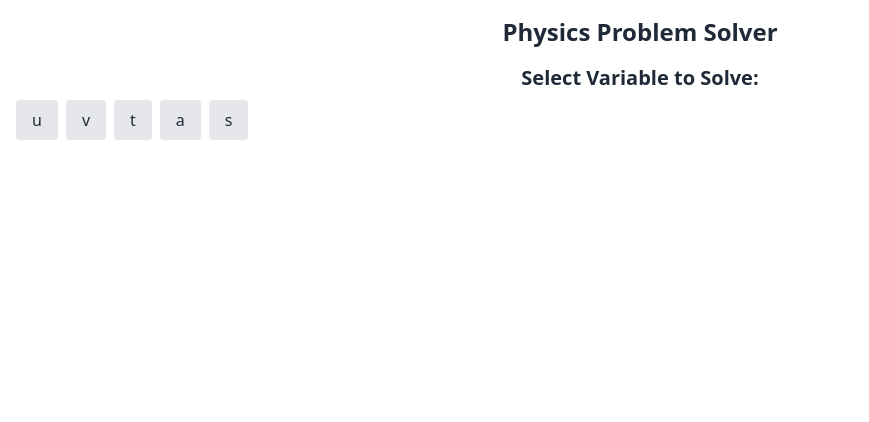
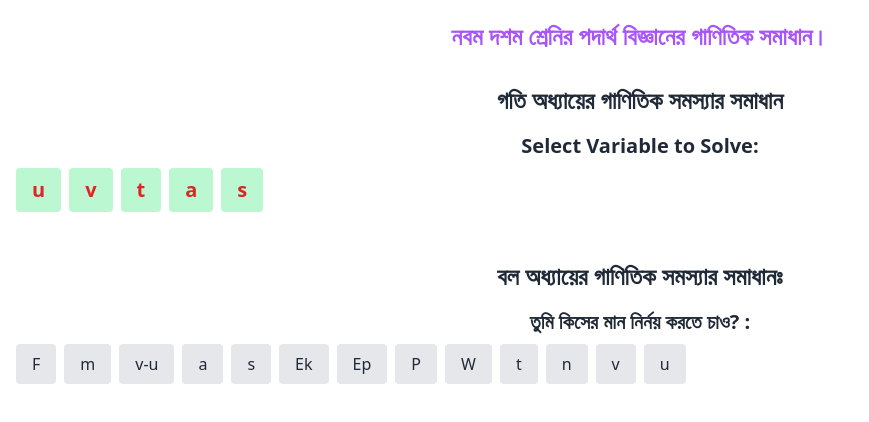
Before and after one commit to almubin78/Physics-Problems-solving-website, a React (Create React App) app: page / in a window 1280 px wide. Shown: the top 422 px of the page, without its empty margins (0-869 px from the left). Built offline with nearby package versions, Linux system fonts and the light colour scheme.

Commit message:
add dynamic placeholder

```diff
--- a/src/App.js
+++ b/src/App.js
@@ -1,6 +1,7 @@
 
 import './App.css';
-import PhysicsCalculator from './chapterBased/Motion/PhysicsCalculator';
+import ForceCalculator from './chapterBased/Force/ForceCalculator';
+import MotionCalculator from './chapterBased/Motion/MotionCalculator';
 
 
 function App() {
@@ -8,7 +9,9 @@ function App() {
 
   return (
     <div className="App">
-      <PhysicsCalculator/>
+      <h1 className="text-2xl mt-5 font-bold text-purple-500 mb-4"> নবম দশম শ্রেনির পদার্থ বিজ্ঞানের গাণিতিক সমাধান। </h1>
+      <MotionCalculator/>
+      <ForceCalculator/>
     </div>
   );
 }
--- a/src/chapterBased/Force/ForceCalculator.js
+++ b/src/chapterBased/Force/ForceCalculator.js
@@ -2,40 +2,40 @@ import React, { useState } from 'react';
 
 const ForceCalculator = () => {
   // State variables
-  const [variableToSolve, setVariableToSolve] = useState(""); // Variable to solve (e.g., 's')
-  const [selectedLaw, setSelectedLaw] = useState(""); // Selected law (e.g., 's = ut + 0.5 * a * t^2')
+  const [variableToSolve, setVariableToSolve] = useState(''); // Variable to solve (e.g., 'F')
+  const [selectedLaw, setSelectedLaw] = useState(''); // Selected law (e.g., 'F = ma')
   const [inputValues, setInputValues] = useState({}); // Input values for the selected law
   const [result, setResult] = useState(null); // Calculated result
 
   // Available variables and their corresponding laws
-  const variables = ["F", "m", "v-u", "a", "s","Ek","Ep","P","W","t",'n',"v","u"];
+  const variables = ['F', 'm', 'v-u', 'a', 's', 'Ek', 'Ep', 'P', 'W', 't', 'n', 'v', 'u'];
   const laws = {
     F: [
       {
-        formula: "F = ma",
-        inputs: ["m", "a"],
-        resultInfo: "Final Result for F (force) is:",
-        unit: "N",
+        formula: 'F = ma',
+        inputs: ['m', 'a'],
+        resultInfo: 'Final Result for F (force) is:',
+        unit: 'N',
       },
       {
-        formula: "F = m(v-u)/t",
-        inputs: ["m", "v",'u', "t"],
-        resultInfo: "Final Result for F is:",
-        unit: "N",
+        formula: 'F = m(v-u)/t',
+        inputs: ['m', 'v', 'u', 't'],
+        resultInfo: 'Final Result for F is:',
+        unit: 'N',
       },
       {
-        formula: "F = m(v-u)/t (বেগের পরিবর্তনের v-u  উল্লেখ থাকে। )",
-        inputs: ["m", "v-u", "t"],
-        resultInfo: "Final Result for F is:",
-        unit: "N",
-      }
+        formula: 'F = m(v-u)/t (বেগের পরিবর্তনের v-u উল্লেখ থাকে।)',
+        inputs: ['m', 'v-u', 't'],
+        resultInfo: 'Final Result for F is:',
+        unit: 'N',
+      },
     ],
   };
 
   // Handle variable selection
   const handleVariableSelection = (variable) => {
     setVariableToSolve(variable);
-    setSelectedLaw(""); // Reset selected law when variable changes
+    setSelectedLaw(''); // Reset selected law when variable changes
     setInputValues({}); // Reset input values
     setResult(null); // Reset result
   };
@@ -55,6 +55,26 @@ const ForceCalculator = () => {
     });
   };
 
+  // Generate placeholder text for input fields
+  const getPlaceholder = (inputName) => {
+    switch (inputName) {
+      case 'm':
+        return 'ভরের মান (kg)';
+      case 'a':
+        return ' ত্বরণের মান (m/s²)';
+      case 'v':
+        return 'শেষবেগের মান (m/s)';
+      case 'u':
+        return 'আদিবেগের মান (m/s)';
+      case 't':
+        return ' সময়ের মান (s)';
+      case 'v-u':
+        return 'বেগের পরিবর্তন (v-u) (m/s)';
+      default:
+        return `Enter ${inputName}`;
+    }
+  };
+
   // Calculate the result based on the selected law
   const calculateResult = () => {
     const selectedLawData = laws[variableToSolve].find(
@@ -62,41 +82,39 @@ const ForceCalculator = () => {
     );
 
     if (!selectedLawData) {
-      setResult("Invalid law selection");
+      setResult('Invalid law selection');
       return;
     }
 
     const { formula, inputs } = selectedLawData;
     const values = inputs.map((input) => inputValues[input]);
 
-
     // Check if all required inputs are provided
     if (values.includes(undefined)) {
-      setResult("Please fill all required fields");
+      setResult('Please fill all required fields');
       return;
     }
 
     let calculatedResult;
     switch (formula) {
-      //  cases for 's'
-      case "F = ma":
-        calculatedResult =
-          (inputValues.m * inputValues.a).toFixed(2);
+      // Cases for 'F'
+      case 'F = ma':
+        calculatedResult = (inputValues.m * inputValues.a).toFixed(2);
         break;
-
-
-      //  cases for 'v'
-      case "F = m(v-u)/t":
+      case 'F = m(v-u)/t':
         calculatedResult = (
-          inputValues.m *(inputValues.v - inputValues.u) / inputValues.t).toFixed(2);
+          (inputValues.m * (inputValues.v - inputValues.u)) /
+          inputValues.t
+        ).toFixed(2);
         break;
-      case "F = m(v-u)/t (বেগের পরিবর্তনের v-u  উল্লেখ থাকে। )":
-        calculatedResult = ((inputValues.m*inputValues['v-u'])/inputValues.t).toFixed(2);
+      case 'F = m(v-u)/t (বেগের পরিবর্তনের v-u উল্লেখ থাকে।)':
+        calculatedResult = (
+          (inputValues.m * inputValues['v-u']) /
+          inputValues.t
+        ).toFixed(2);
         break;
-
-
       default:
-        calculatedResult = "Invalid formula";
+        calculatedResult = 'Invalid formula';
     }
 
     setResult(calculatedResult);
@@ -104,11 +122,11 @@ const ForceCalculator = () => {
 
   return (
     <div className="p-4">
-      <h1 className="text-2xl font-bold mb-4">Physics Problem Solver</h1>
+      <h1 className="text-2xl font-bold mb-4 border-green-500">বল অধ্যায়ের গাণিতিক সমস্যার সমাধানঃ </h1>
 
       {/* Step 1: Select variable to solve */}
       <div className="mb-4">
-        <h2 className="text-xl font-semibold">Select Variable to Solve:</h2>
+        <h2 className="text-xl font-semibold">তুমি কিসের মান নির্নয় করতে চাও? :</h2>
         <div className="flex flex-wrap gap-2 mt-2">
           {variables?.map((variable) => (
             <button
@@ -116,8 +134,8 @@ const ForceCalculator = () => {
               onClick={() => handleVariableSelection(variable)}
               className={`px-4 py-2 rounded ${
                 variableToSolve === variable
-                  ? "bg-blue-500 text-white"
-                  : "bg-gray-200"
+                  ? 'bg-blue-500 text-white'
+                  : 'bg-gray-200'
               }`}
             >
               {variable}
@@ -129,7 +147,7 @@ const ForceCalculator = () => {
       {/* Step 2: Display laws for the selected variable */}
       {variableToSolve && (
         <div className="mb-4">
-          <h2 className="text-xl font-semibold">Select Law:</h2>
+          <h2 className="text-md font-semibold text-green-700">তোমার প্রশ্নে যে তথ্য গুলো দেয়া আছে সেটি বিবেচনা করে সূত্র সিলেক্ট করঃ </h2>
           <div className="flex flex-wrap gap-2 mt-2">
             {laws[variableToSolve]?.map((law) => (
               <button
@@ -137,8 +155,8 @@ const ForceCalculator = () => {
                 onClick={() => handleLawSelection(law.formula)}
                 className={`px-4 py-2 rounded ${
                   selectedLaw === law.formula
-                    ? "bg-green-500 text-white"
-                    : "bg-gray-200"
+                    ? 'bg-green-500 text-white'
+                    : 'bg-gray-200'
                 }`}
               >
                 {law.formula}
@@ -163,6 +181,7 @@ const ForceCalculator = () => {
                   <input
                     type="number"
                     className="mt-1 block w-full px-3 py-2 border border-gray-300 rounded-md shadow-sm focus:outline-none focus:ring-blue-500 focus:border-blue-500"
+                    placeholder={getPlaceholder(input)} // Add placeholder
                     onChange={(e) => handleInputChange(input, e.target.value)}
                   />
                 </div>
@@ -188,8 +207,8 @@ const ForceCalculator = () => {
             {
               laws[variableToSolve].find((law) => law.formula === selectedLaw)
                 .resultInfo
-            }{" "}
-            <span className="font-bold">{result}</span>{" "}
+            }{' '}
+            <span className="font-bold">{result}</span>{' '}
             {
               laws[variableToSolve].find((law) => law.formula === selectedLaw)
                 .unit
--- a/src/chapterBased/Motion/PhysicsCalculator.js
+++ b/src/chapterBased/Motion/MotionCalculator.js
@@ -1,6 +1,6 @@
 import React, { useState } from "react";
 
-const PhysicsCalculator = () => {
+const MotionCalculator = () => {
   // State variables
   const [variableToSolve, setVariableToSolve] = useState(""); // Variable to solve (e.g., 's')
   const [selectedLaw, setSelectedLaw] = useState(""); // Selected law (e.g., 's = ut + 0.5 * a * t^2')
@@ -248,7 +248,7 @@ const PhysicsCalculator = () => {
 
   return (
     <div className="p-4">
-      <h1 className="text-2xl font-bold mb-4">Physics Problem Solver</h1>
+      <h1 className="text-2xl font-bold mb-4">গতি অধ্যায়ের গাণিতিক সমস্যার সমাধান</h1>
 
       {/* Step 1: Select variable to solve */}
       <div className="mb-4">
@@ -260,8 +260,8 @@ const PhysicsCalculator = () => {
               onClick={() => handleVariableSelection(variable)}
               className={`px-4 py-2 rounded ${
                 variableToSolve === variable
-                  ? "bg-blue-500 text-white"
-                  : "bg-gray-200"
+                  ? "bg-blue-500 text-white text-xl font-extrabold"
+                  : "bg-green-200 text-red-600 text-xl font-extrabold"
               }`}
             >
               {variable}
@@ -345,4 +345,4 @@ const PhysicsCalculator = () => {
   );
 };
 
-export default PhysicsCalculator;
+export default MotionCalculator;
```
